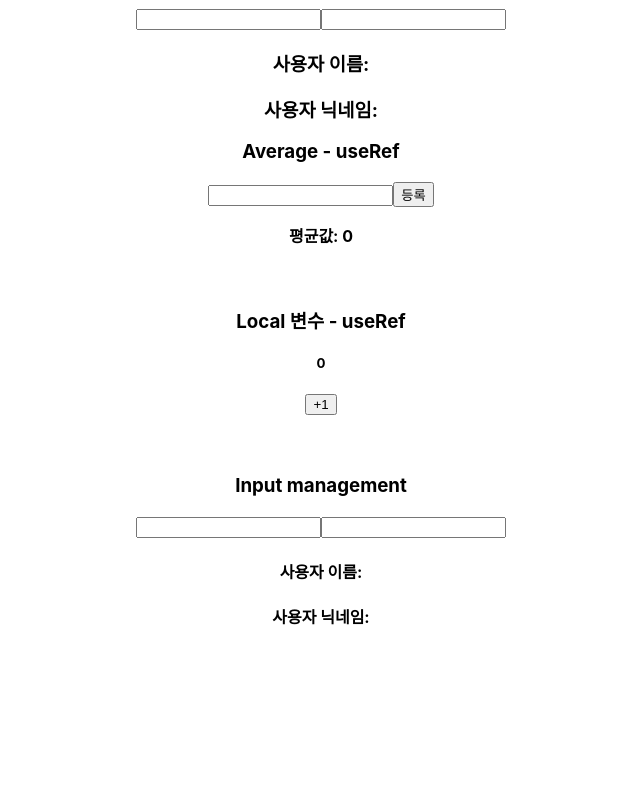
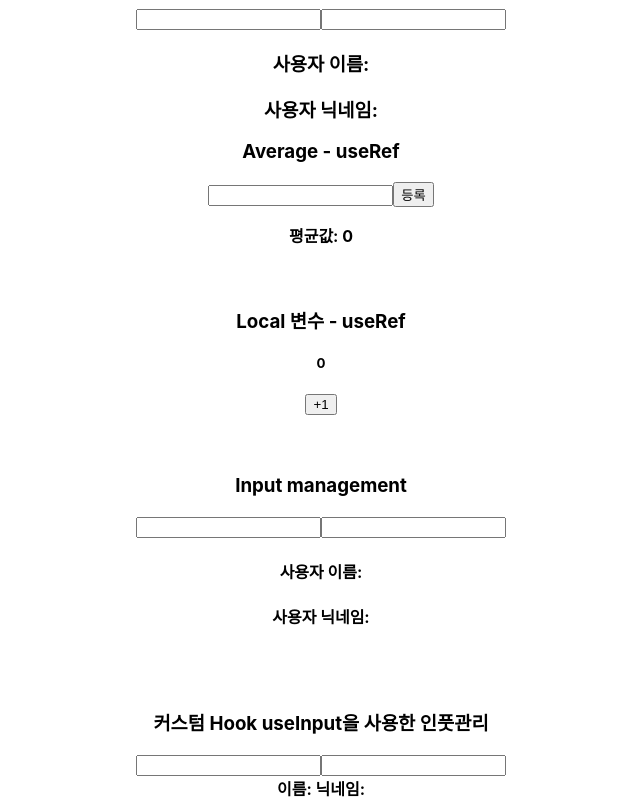
Before and after one commit to HEUNNN/react_by_velopert, a React (Create React App) app in the folder hooks_sample/hooks_sample/: page / in a window 1280 px wide. Shown: the part 583-1383 px from the top of the page, without its empty margins (319-959 px from the left). Before the commit the page ends 1232 px from the top, so only its background shows below. Built offline with nearby package versions, Linux system fonts and the light colour scheme.

Commit message:
2022/3/13 React Velopert 커스텀 Hook

```diff
--- a/hooks_sample/hooks_sample/src/App.js
+++ b/hooks_sample/hooks_sample/src/App.js
@@ -7,6 +7,8 @@ import InputUseReducer from "./InputUseReducer";
 import Average from "./Average";
 import RefSample from "./LocalVariableUseRef";
 import InputManagement from "./InputManagement";
+import InfoUseInput from "./InfoUseInput";
+
 function App() {
   const [isVisible, setIsVisible] = useState(true);
   return (
@@ -39,6 +41,7 @@ function App() {
       <h3>Local 변수 - useRef</h3>
       <RefSample />
       <InputManagement />
+      <InfoUseInput />
     </div>
   );
 }
--- /dev/null
+++ b/hooks_sample/hooks_sample/src/InfoUseInput.js
@@ -0,0 +1,22 @@
+import useInput from "./useInput";
+
+const InfoUseInput = () => {
+  const [state, onChange] = useInput({ userName: "", nickName: "" });
+
+  return (
+    <div>
+      <br />
+      <br />
+      <h3>커스텀 Hook useInput을 사용한 인풋관리</h3>
+      <div>
+        <input name="userName" value={state.userName} onChange={onChange} />
+        <input name="nickName" value={state.nickName} onChange={onChange} />
+      </div>
+      <div>
+        <b>이름: {state.userName}</b>
+        <b>닉네임: {state.nickName}</b>
+      </div>
+    </div>
+  );
+};
+export default InfoUseInput;
--- /dev/null
+++ b/hooks_sample/hooks_sample/src/useInput.js
@@ -0,0 +1,17 @@
+import { useReducer } from "react";
+
+const reducer = (state, action) => {
+  return {
+    ...state,
+    [action.name]: action.value,
+  };
+};
+
+export default function useInput(init) {
+  const [state, dispatch] = useReducer(reducer, init);
+
+  const onChange = (e) => {
+    dispatch(e.target);
+  };
+  return [state, onChange];
+}
```
